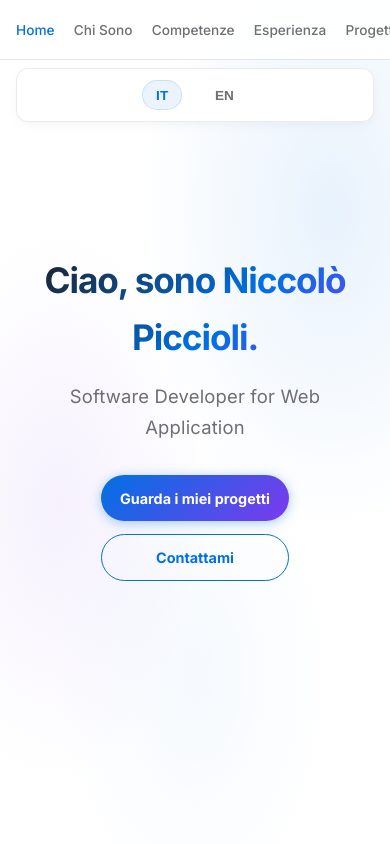
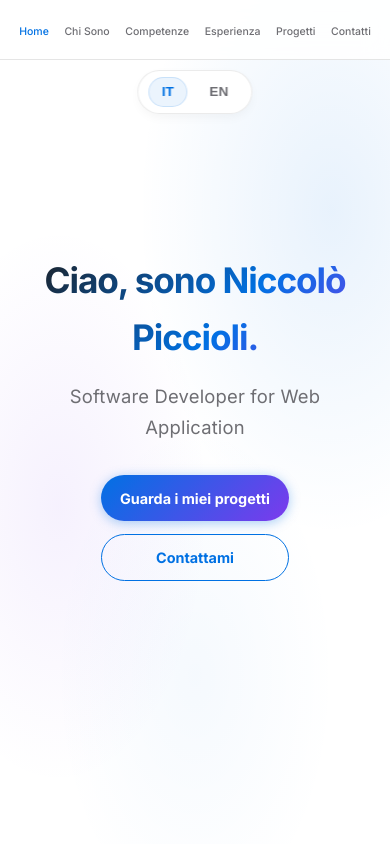
Before and after one commit to niccolopiccioli/site-niccolopiccioli, a React (Vite) app in the folder frontend/: page / in a window 390 px wide. Shown: the top 844 px of the page. Built offline with nearby package versions, Linux system fonts and the light colour scheme; no server answers.

Commit message:
style: fix mobile navbar layout and refine language switcher

```diff
--- a/frontend/src/index.css
+++ b/frontend/src/index.css
@@ -91,13 +91,13 @@ body {
 @media (max-width: 768px) {
   .lang-switcher {
     position: absolute;
-    top: calc(var(--navbar-height) + 0.5rem);
-    left: 1rem;
-    right: 1rem;
-    border-radius: 12px;
+    top: calc(var(--navbar-height) + 0.6rem);
+    left: 50%;
+    transform: translateX(-50%);
+    border-radius: 980px;
     justify-content: center;
-    gap: 1.2rem;
-    padding: 0.7rem 0;
+    gap: 0.5rem;
+    padding: 0.4rem 0.6rem;
     background: rgba(255, 255, 255, 0.95);
     backdrop-filter: blur(12px);
     -webkit-backdrop-filter: blur(12px);
@@ -105,6 +105,7 @@ body {
     box-shadow: 0 4px 12px -2px rgba(0, 0, 0, 0.05);
     z-index: -1;
     animation: slideDownFade 0.4s ease-out;
+    width: max-content;
   }
 
   .navbar-scrolled .lang-switcher {
@@ -710,16 +711,20 @@ footer {
   }
 
   .navbar-inner {
-    padding: 0 0.8rem;
+    padding: 0;
+  }
+
+  .navbar-centered-links {
+    width: 100%;
   }
 
   .navbar-links {
-    width: 100vw;
+    width: 100%;
     flex-wrap: nowrap;
-    justify-content: flex-start;
-    gap: 1.2rem;
-    overflow-x: auto;
-    padding: 0 1rem;
+    justify-content: space-between;
+    gap: 0;
+    overflow-x: hidden;
+    padding: 0 1.2rem;
     -ms-overflow-style: none;
     scrollbar-width: none;
   }
@@ -729,7 +734,7 @@ footer {
   }
 
   .navbar-links a {
-    font-size: clamp(0.7rem, 3.5vw, 0.95rem);
+    font-size: clamp(0.6rem, 2.7vw, 0.85rem);
     white-space: nowrap;
     padding: 0.3rem 0;
   }
```
